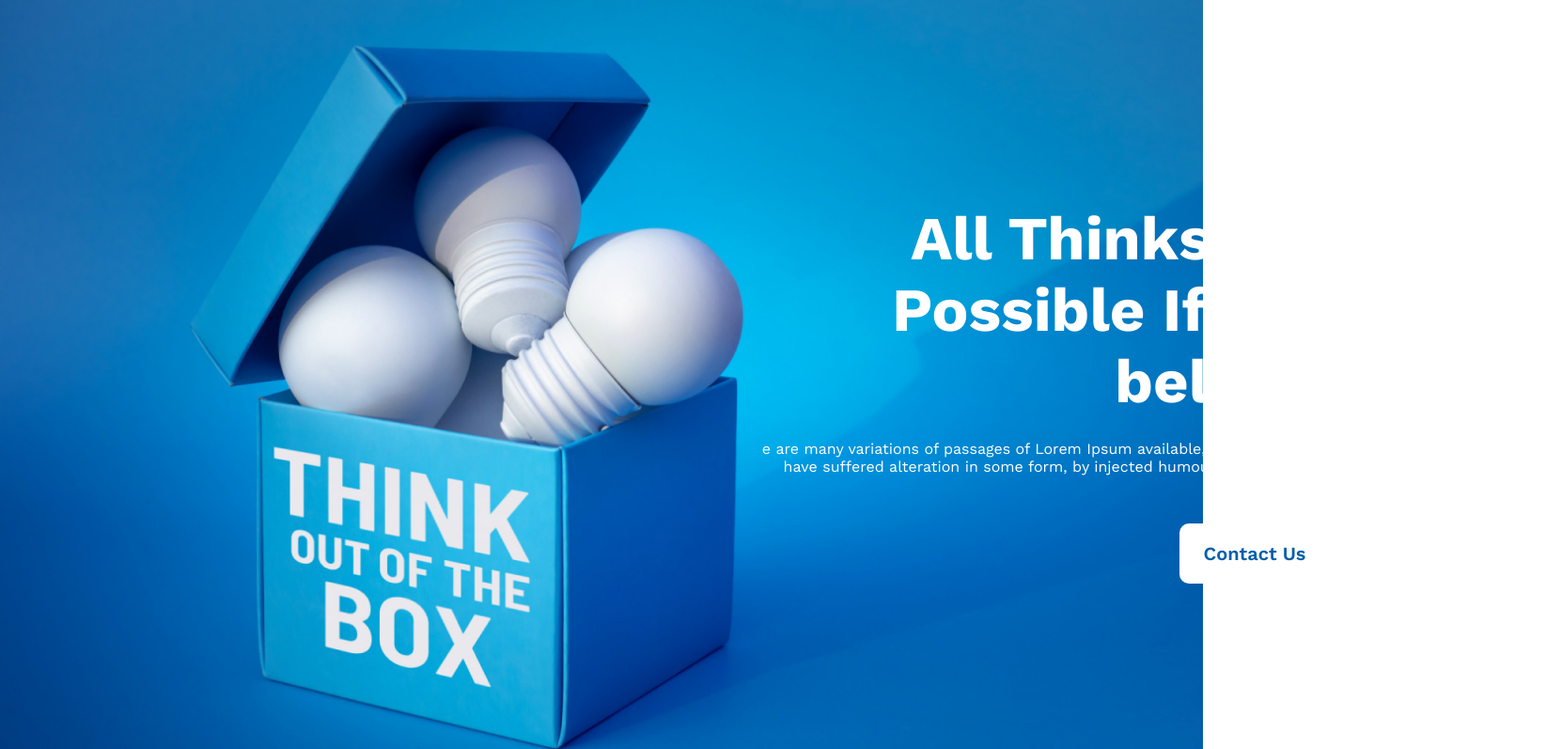
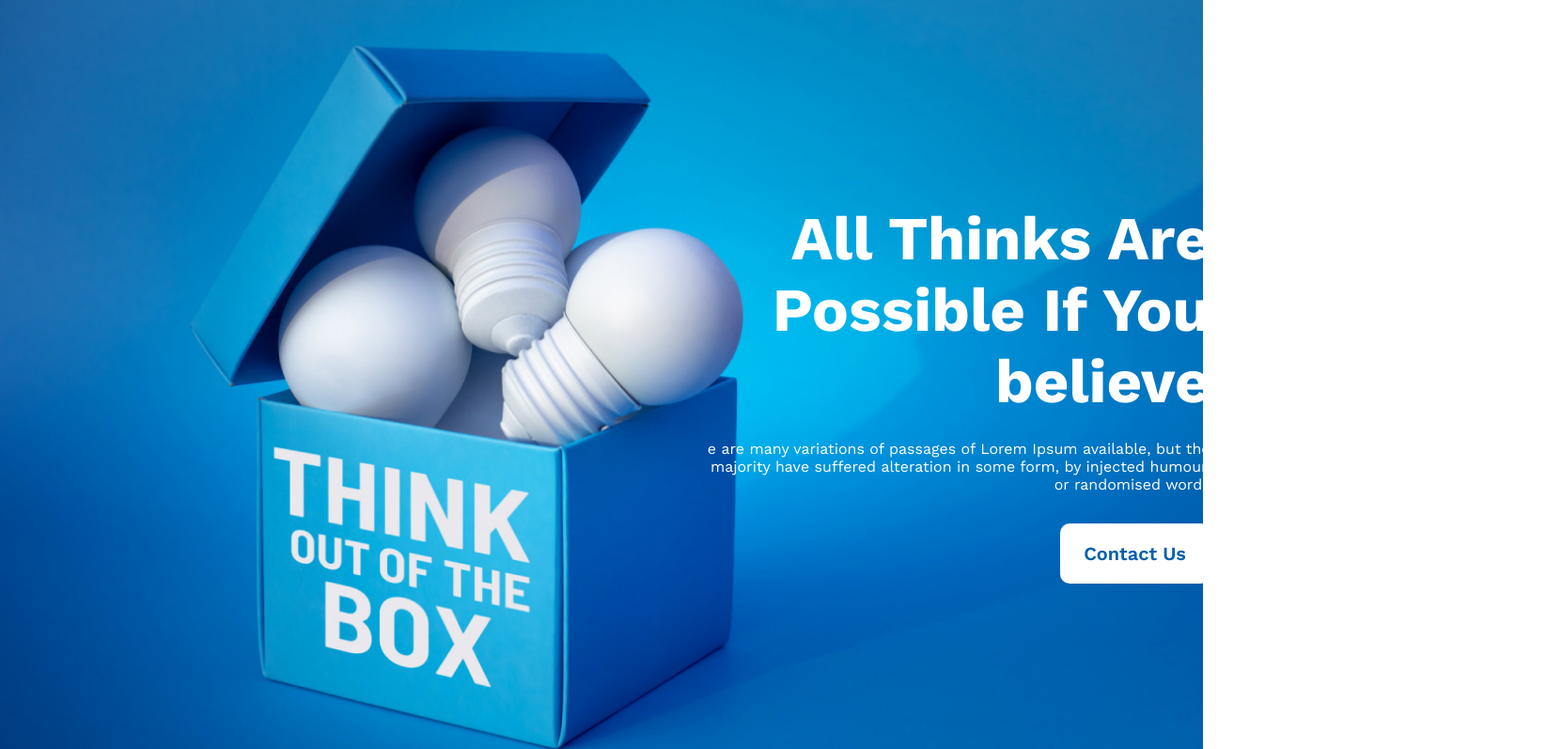
Before and after one commit to robiul1hossen/new-year-new-me, a plain HTML site: page index.html in a window 1280 px wide. Shown: the top 797 px of the page at 94% size, 1645 px wide, since content can reach past the window. Drawn offline with nearby package versions, Linux system fonts and the light colour scheme.

Commit message:
commited

```diff
--- a/style.css
+++ b/style.css
@@ -27,27 +27,27 @@
   color: white;
 }
 
-.main-header div {
+/* .main-header div {
   text-align: right;
   margin-left: 400px;
-}
+} */
 
 .second {
-  width: 845px;
+  width: 42%;
+  margin-left: 750px;
 }
 .main-header div h1 {
   font-size: 65px;
   font-weight: 700;
   text-align: right;
-  padding: 216px 230px 0 0;
+  padding: 216px 0 0 0;
 }
 .main-header div p {
   text-align: right;
-  padding: 0 230px 0 0;
   margin: 24px 0 32px 0;
 }
 .btn-div {
-  width: 215px;
+  text-align: right;
 }
 
 /* Failure Section */
```
